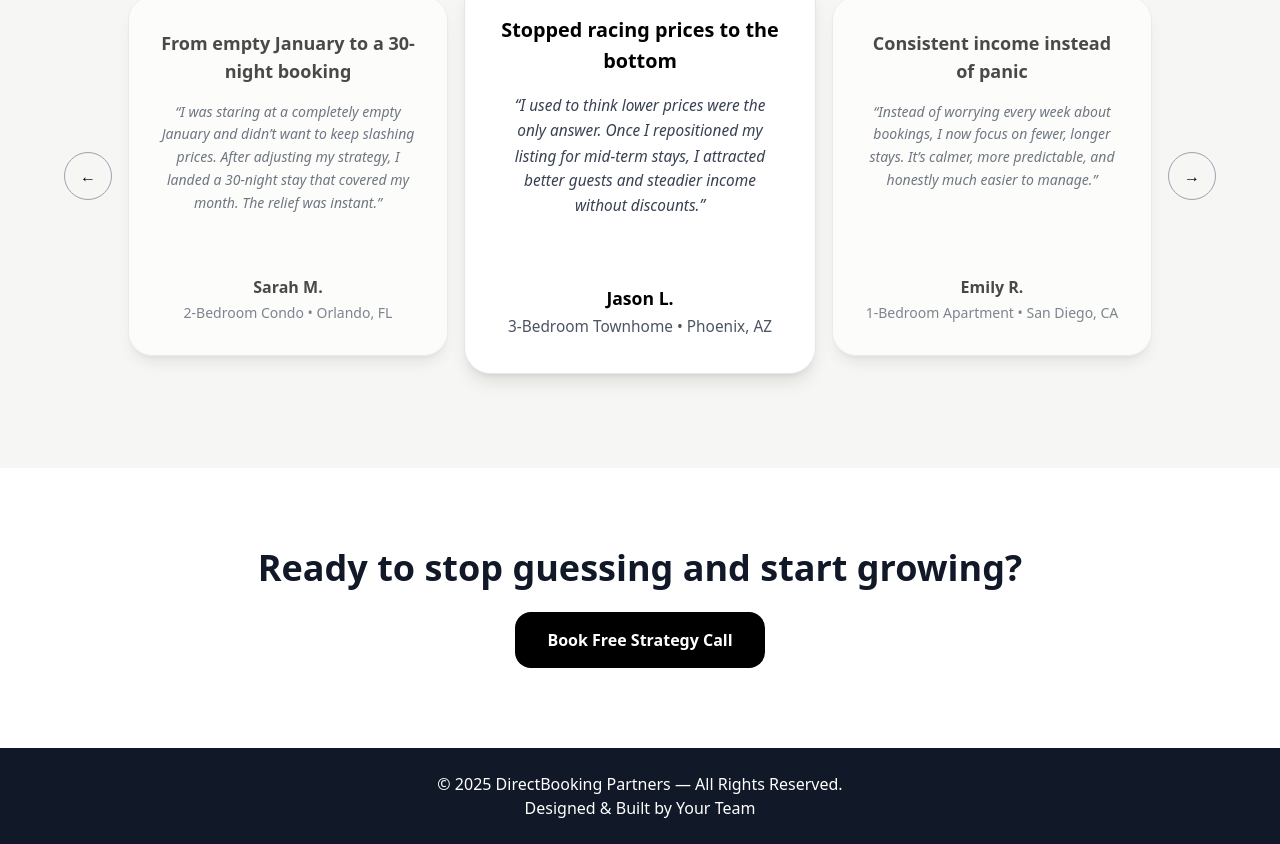
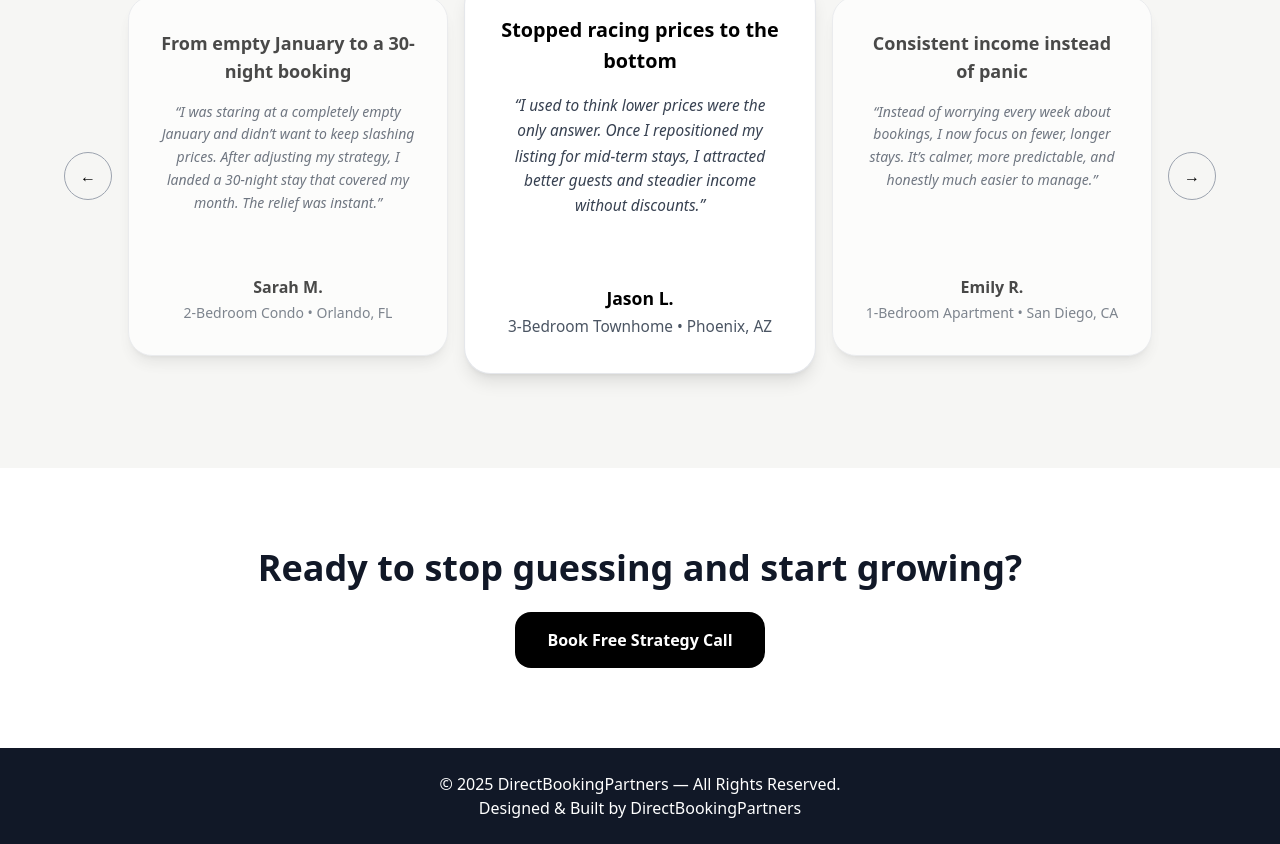
Before and after one commit to nimishmishra58/directbookingpartners, a React (Vite) app in the folder grow-direct-booking-partners/: page / in a window 1280 px wide. Shown: the part 5874-6718 px from the top of the page. Built offline with nearby package versions, Linux system fonts and the light colour scheme.

Commit message:
Updated heading for footer

```diff
--- a/grow-direct-booking-partners/src/components/Footer.jsx
+++ b/grow-direct-booking-partners/src/components/Footer.jsx
@@ -1,8 +1,8 @@
 export default function Footer() {
   return (
     <footer className="py-6 bg-gray-900 text-white text-center">
-      <p>© 2025 DirectBooking Partners — All Rights Reserved.</p>
-      <p>Designed & Built by Your Team</p>
+      <p>© 2025 DirectBookingPartners — All Rights Reserved.</p>
+      <p>Designed & Built by DirectBookingPartners</p>
     </footer>
   );
 }
```
